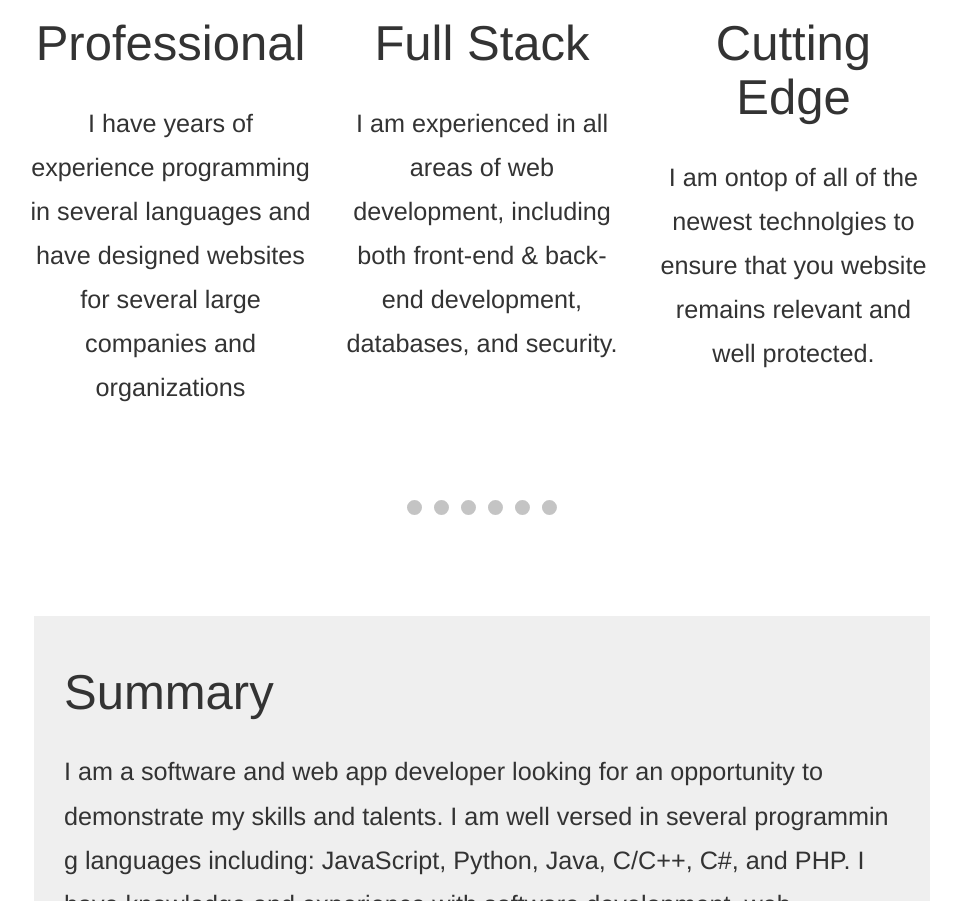
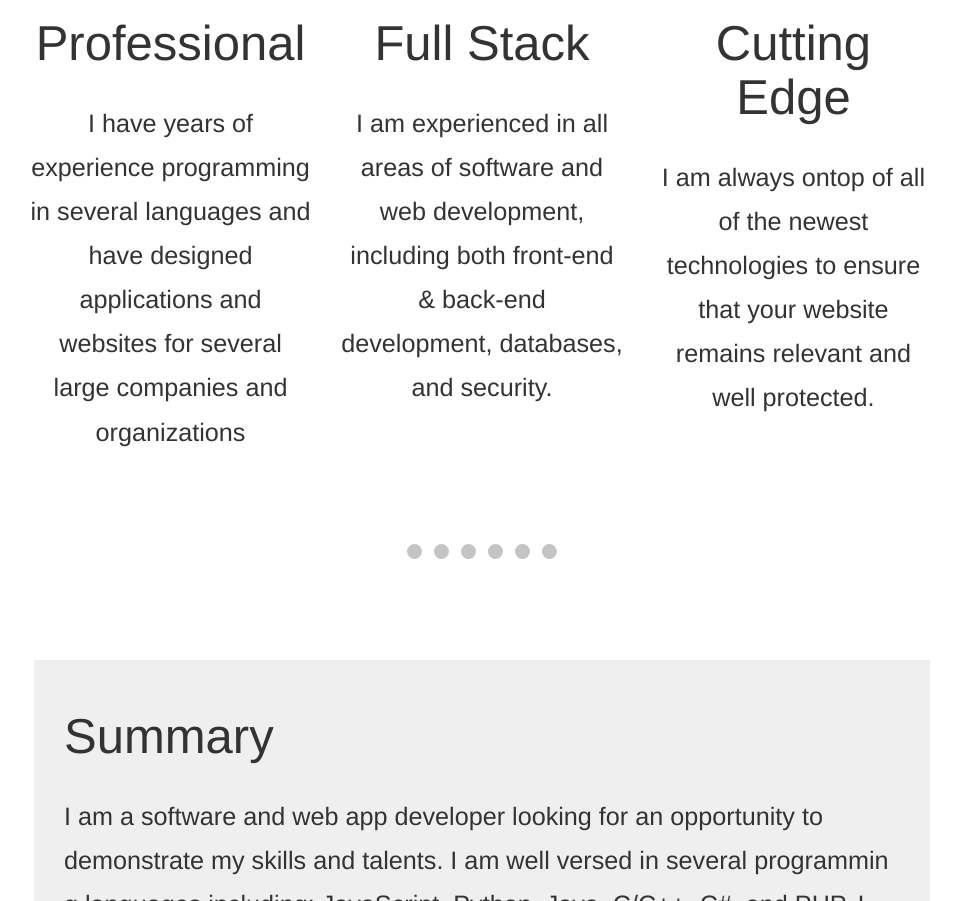
Before and after one commit to ndinnar/cv, a plain HTML site: page index.html in a window 1280 px wide. Shown: the part 1045-1946 px from the top of the page, without its empty margins (158-1119 px from the left). Drawn offline with nearby package versions, Linux system fonts and the light colour scheme.

Commit message:
Add files via upload

```diff
--- a/index.html
+++ b/index.html
@@ -29,17 +29,17 @@
     <div class="col col-lg-4">
       <i class="fas fa-user-tie fa-8x"></i>
       <h2>Professional</h2>
-      <p>I have years of experience programming in several languages and have designed websites for several large companies and organizations</p>
+      <p>I have years of experience programming in several languages and have designed applications and websites for several large companies and organizations</p>
     </div>
     <div class="col col-lg-4">
       <i class="icon fab fa-stack-overflow fa-8x"></i>
       <h2>Full Stack</h2>
-      <p>I am experienced in all areas of web development, including both front-end & back-end development, databases, and security.</p>
+      <p>I am experienced in all areas of software and web development, including both front-end & back-end development, databases, and security.</p>
     </div>
     <div class="col col-lg-4">
       <i class="fab fa-whmcs fa-8x"></i>
       <h2>Cutting Edge</h2>
-      <p>I am ontop of all of the newest technolgies to ensure that you website remains relevant and well protected.</p>
+      <p>I am always ontop of all of the newest technologies to ensure that your website remains relevant and well protected.</p>
     </div>
   </div>
 
```
